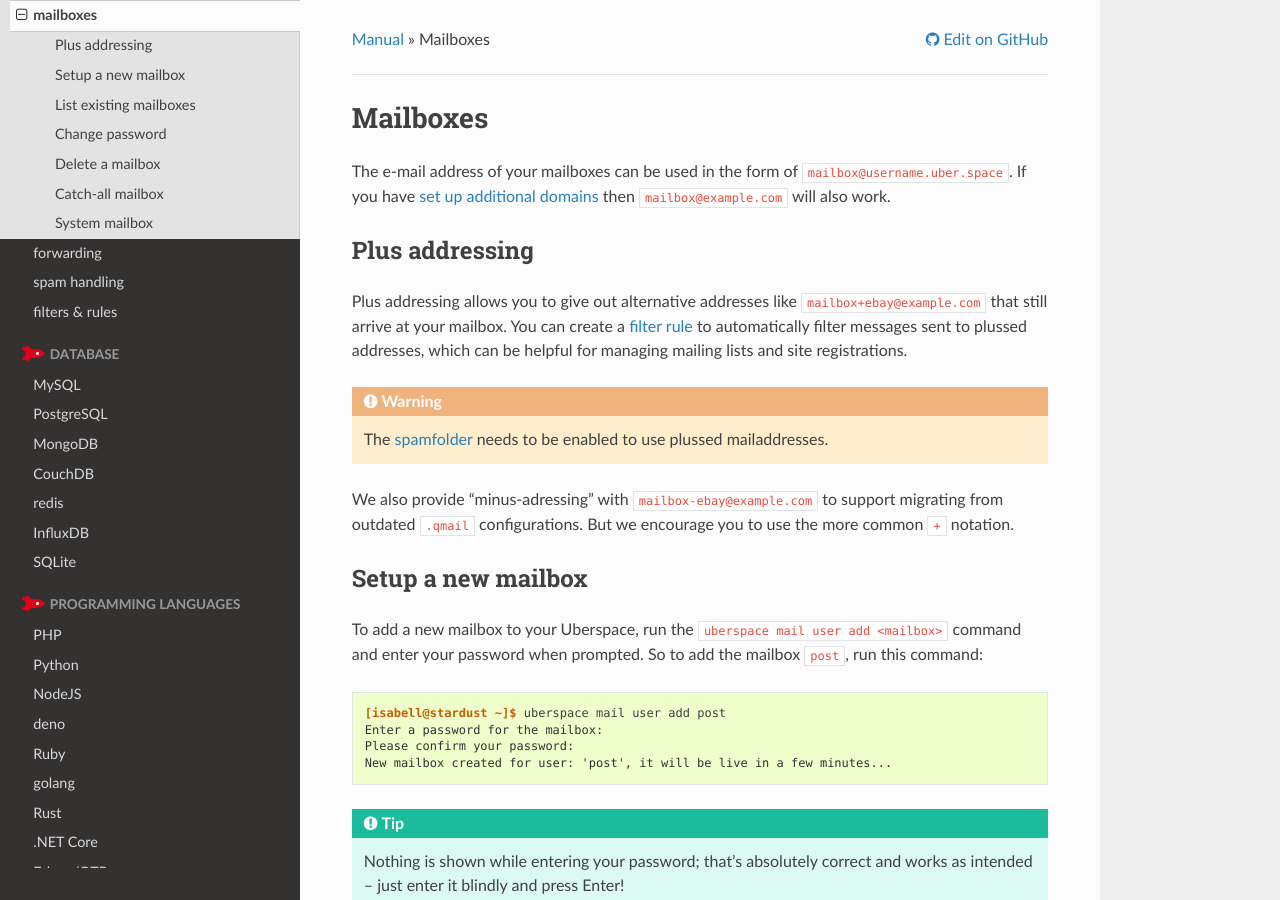
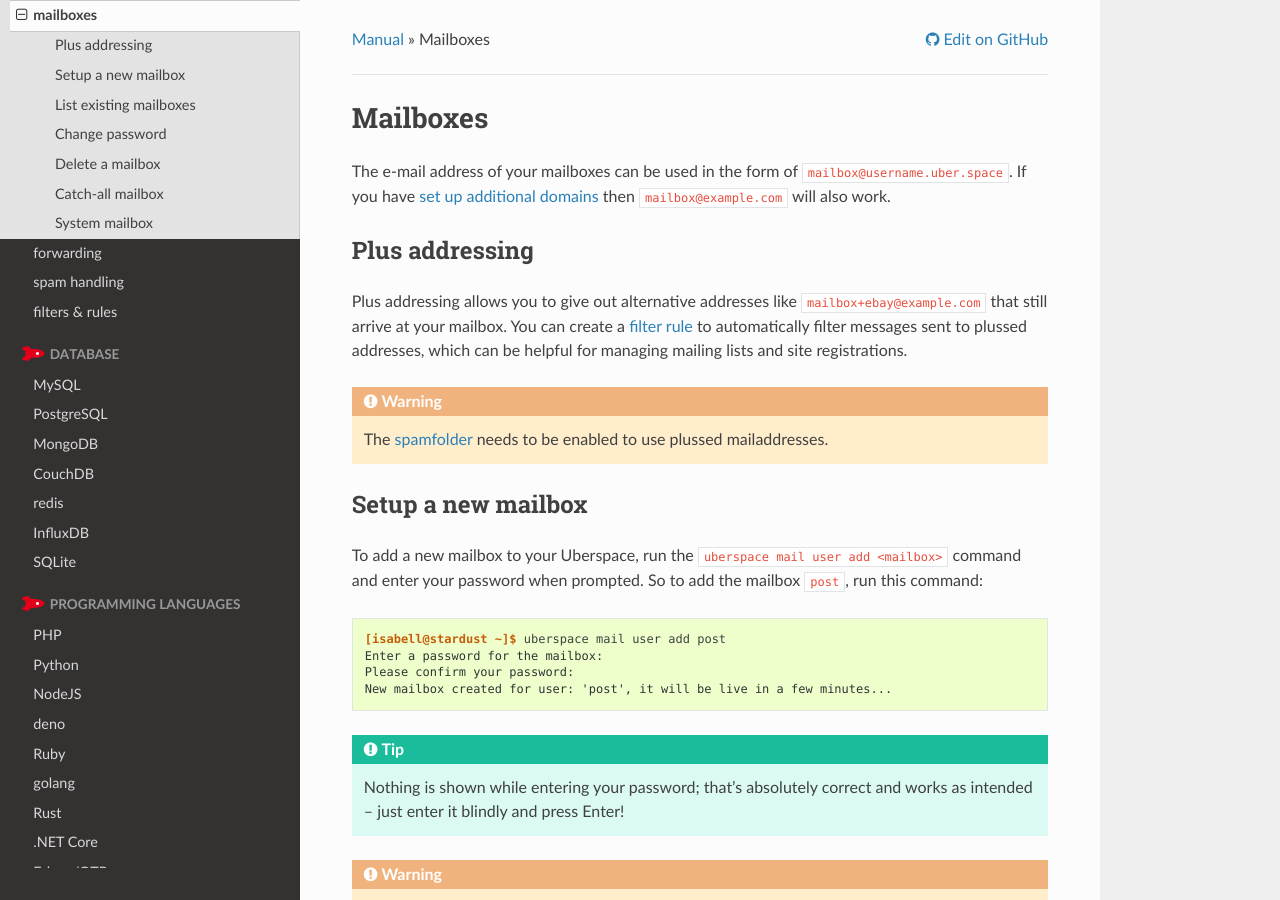
Before and after one commit to Uberspace/manual, a Sphinx documentation site: the page built from source/mail-mailboxes.rst, in a window 1280 px wide and 900 px high. Built offline with Sphinx 7.4.7 and the Read the Docs theme 2.0.0, drawn with Linux system fonts in a browser that asks for light colours.

Commit message:
Revert "[U7.15.14] add minus addressing info"
This reverts commit 3e3823dca64ce357b35fb45764350cc1e99d7b83.

```diff
--- a/source/mail-mailboxes.rst
+++ b/source/mail-mailboxes.rst
@@ -13,9 +13,6 @@
 which can be helpful for managing mailing lists and site registrations.
 
 .. warning:: The :doc:`spamfolder <mail-spam>` needs to be enabled to use plussed mailaddresses.
-
-We also provide "minus-adressing" with ``mailbox-ebay@example.com`` to support migrating from outdated ``.qmail`` configurations.
-But we encourage you to use the more common ``+`` notation.
 
 Setup a new mailbox
 ===================
```
